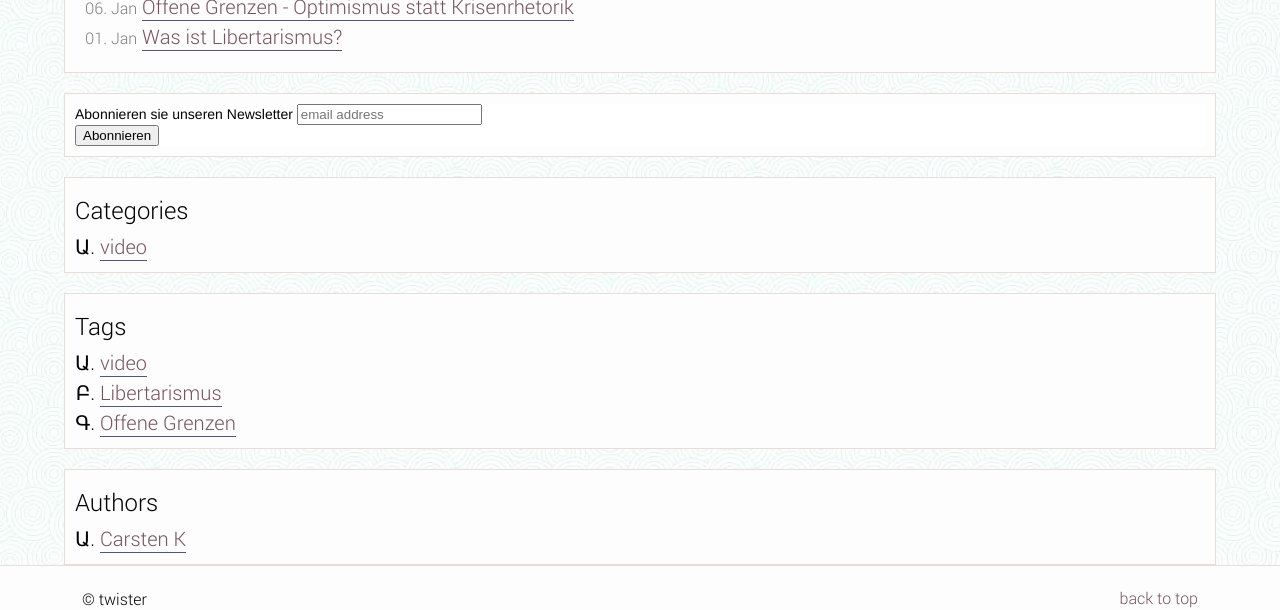
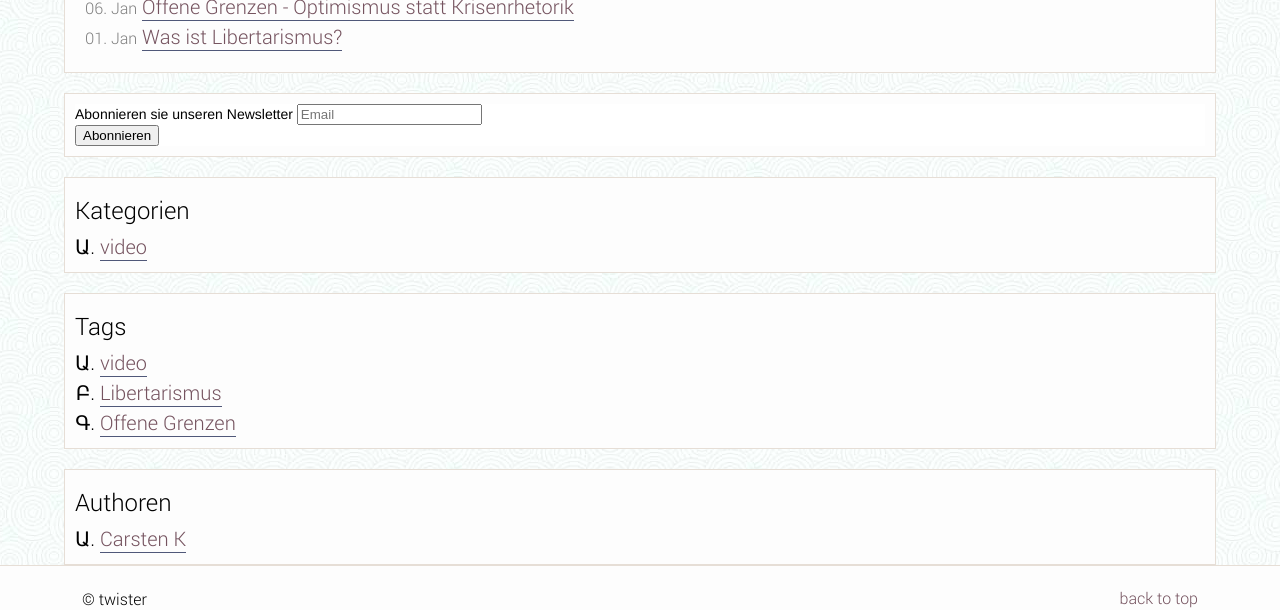
Before and after one commit to libertarismus/libertarismus.org, a Jekyll site: the page built from archive/index.md, in a window 1280 px wide. Shown: the part 423-1033 px from the top of the page. Built offline with Jekyll 4.4.1, drawn with Linux system fonts in a browser that asks for light colours; comment, search, counter and statistics services are not loaded.

Commit message:
changed sidebar to german

```diff
--- a/_includes/sidebar.html
+++ b/_includes/sidebar.html
@@ -11,7 +11,7 @@
 <form action="//libertarismus.us14.list-manage.com/subscribe/post?u=2a9251241156404c37c1d75b0&amp;id=e7b6acc656" method="post" id="mc-embedded-subscribe-form" name="mc-embedded-subscribe-form" class="validate" target="_blank" novalidate>
     <div id="mc_embed_signup_scroll">
 	<label for="mce-EMAIL">Abonnieren sie unseren Newsletter</label>
-	<input type="email" value="" name="EMAIL" class="email" id="mce-EMAIL" placeholder="email address" required>
+	<input type="email" value="" name="EMAIL" class="email" id="mce-EMAIL" placeholder="Email" required>
     <!-- real people should not fill this in and expect good things - do not remove this or risk form bot signups-->
     <div style="position: absolute; left: -5000px;" aria-hidden="true"><input type="text" name="b_2a9251241156404c37c1d75b0_e7b6acc656" tabindex="-1" value=""></div>
     <div class="clear"><input type="submit" value="Abonnieren" name="subscribe" id="mc-embedded-subscribe" class="button"></div>
@@ -23,7 +23,7 @@
     </div>
 
     <div class="widget">
-        <h3 class="title">Categories</h3>
+        <h3 class="title">Kategorien</h3>
         <ul class="category_list">
             {% assign category_list = site.categories %}
             {% if category_list.first[0] == null %}
@@ -56,7 +56,7 @@
     </div>
 
     <div class="widget">
-        <h3 class="title">Authors</h3>
+        <h3 class="title">Authoren</h3>
         <ul class="author_list">
             {% for author in site.data.authors %}
                 <li>
```
